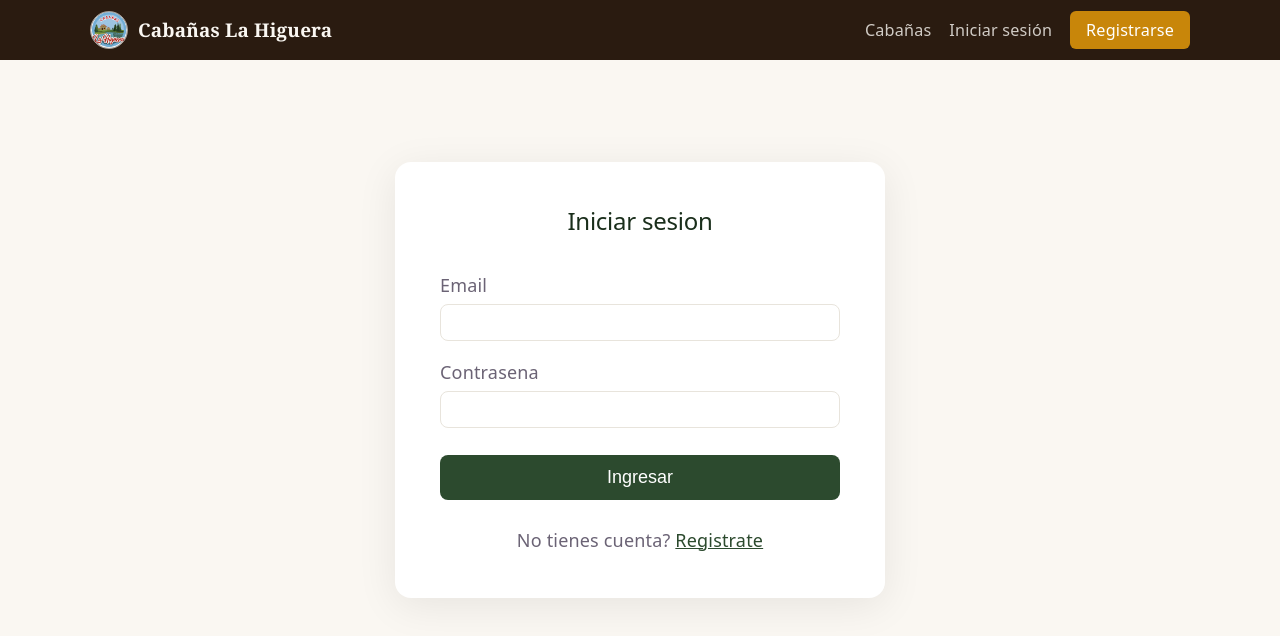
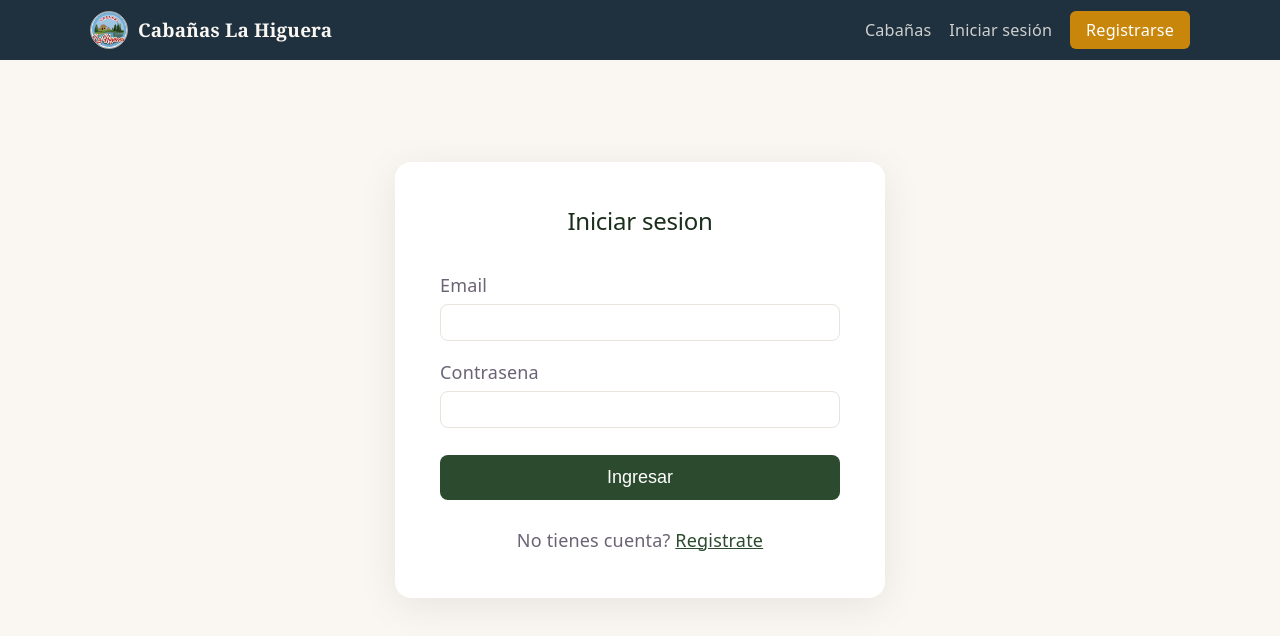
Before and after one commit to El-Piru/cabanas-fronted, a React (Vite) app: page /login in a window 1280 px wide. Shown: the top 636 px of the page. Built offline with nearby package versions, Linux system fonts and the light colour scheme.

Commit message:
style: update theme to a natural lake & forest color palette

```diff
--- a/src/components/Navbar.jsx
+++ b/src/components/Navbar.jsx
@@ -20,7 +20,7 @@ export default function Navbar() {
   }
 
   return (
-    <nav style={{background:'#2A1B10',padding:'0 1.5rem',position:'relative'}}>
+    <nav style={{background:'#1F313E',padding:'0 1.5rem',position:'relative'}}>
       <div style={{display:'flex',alignItems:'center',justifyContent:'space-between',height:'60px',maxWidth:'1100px',margin:'0 auto'}}>
         <Link to="/" style={{display:'flex',alignItems:'center',gap:'10px',color:'#FAF7F2',fontWeight:'bold',fontSize:'1.05rem',textDecoration:'none',fontFamily:'Georgia,serif',flexShrink:0}}>
           <img
@@ -59,7 +59,7 @@ export default function Navbar() {
       </div>
 
       {menuAbierto && (
-        <div style={{background:'#2A1B10',padding:'1rem 0',borderTop:'1px solid rgba(255,255,255,0.1)',maxWidth:'1100px',margin:'0 auto'}}>
+        <div style={{background:'#1F313E',padding:'1rem 0',borderTop:'1px solid rgba(255,255,255,0.1)',maxWidth:'1100px',margin:'0 auto'}}>
           {usuario ? (
             <>
               {usuario?.rol === 'admin' ? (
--- a/src/pages/Home.jsx
+++ b/src/pages/Home.jsx
@@ -15,7 +15,7 @@ export default function Home() {
 
   return (
     <div>
-      <div style={{background:'linear-gradient(135deg, #1A2E1B 0%, #2C4A2E 60%, #1A6B8A 100%)',padding:'4rem 1.5rem',textAlign:'center',color:'#fff'}}>
+      <div style={{background:'linear-gradient(135deg, #1F313E 0%, #2C4A2E 100%)',padding:'4rem 1.5rem',textAlign:'center',color:'#fff'}}>
         <h1 style={{fontFamily:'Georgia,serif',fontSize:'clamp(1.8rem, 5vw, 3rem)',marginBottom:'1rem',lineHeight:'1.2'}}>
           Cabañas La Higuera Rapel
         </h1>
```
